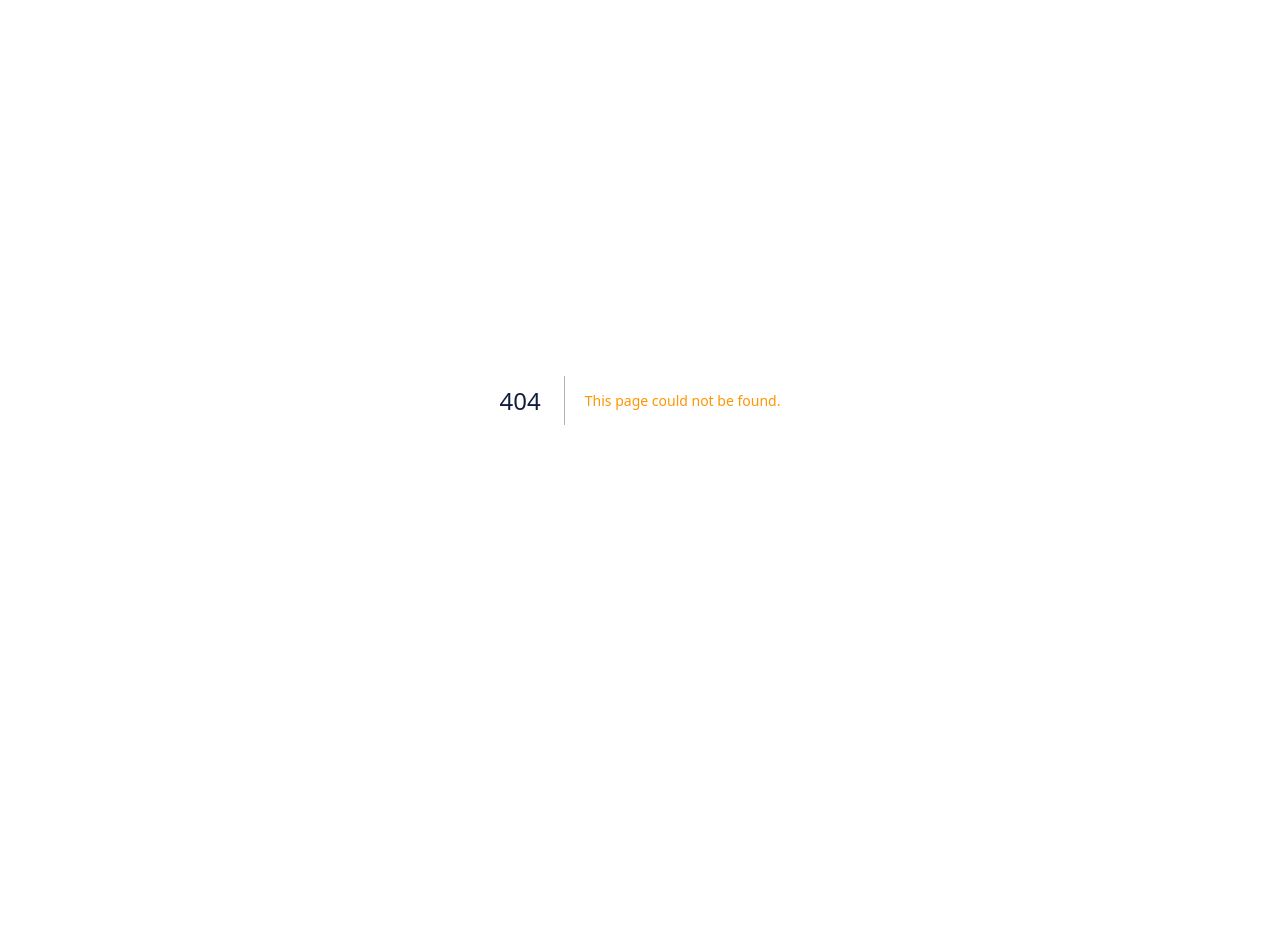
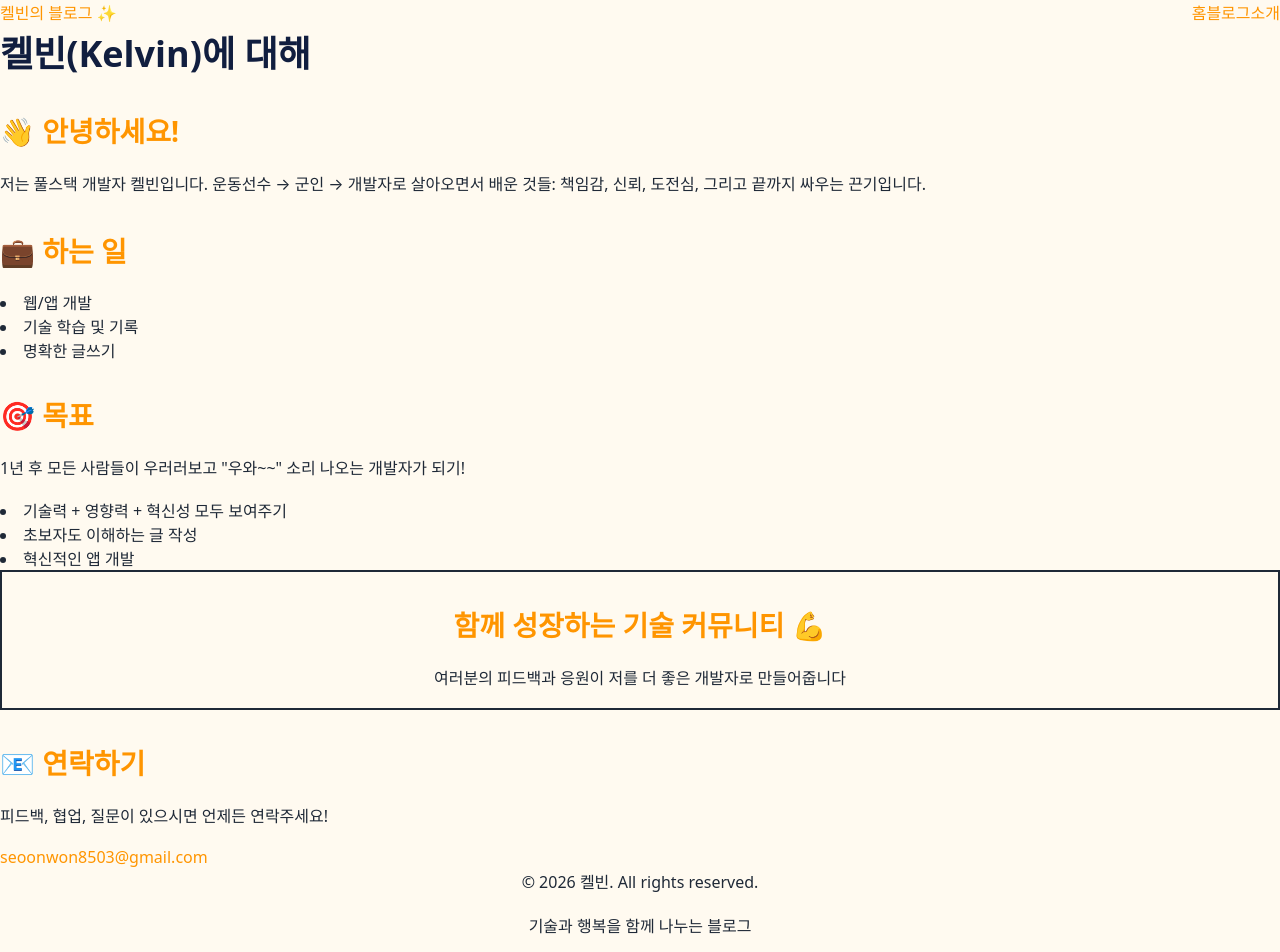
Before and after one commit to Kevin-park7/my-blog, a Next.js app: page /about in a window 1280 px wide. Before the commit this address had no page. Shown: the top 952 px of the page. Before the commit the page ends 800 px from the top, so only its background shows below. Built offline with nearby package versions, Linux system fonts and the light colour scheme.

Commit message:
feat: add about and 404 pages

```diff
--- /dev/null
+++ b/src/app/about/page.tsx
@@ -0,0 +1,72 @@
+import { Header } from '@/components/Header';
+import { Footer } from '@/components/Footer';
+import { HappyBanner } from '@/components/HappyBanner';
+
+export default function About() {
+  return (
+    <>
+      <Header />
+      <main className="max-w-3xl mx-auto px-6 py-12">
+        <h1 className="text-4xl font-bold text-blue-900 mb-8">
+          켈빈(Kelvin)에 대해
+        </h1>
+
+        <section className="mb-8">
+          <h2 className="text-2xl font-semibold text-orange-500 mb-4">
+            👋 안녕하세요!
+          </h2>
+          <p className="text-gray-700 leading-relaxed mb-4">
+            저는 풀스택 개발자 켈빈입니다. 운동선수 → 군인 → 개발자로 살아오면서
+            배운 것들: 책임감, 신뢰, 도전심, 그리고 끝까지 싸우는 끈기입니다.
+          </p>
+        </section>
+
+        <section className="mb-8">
+          <h2 className="text-2xl font-semibold text-orange-500 mb-4">
+            💼 하는 일
+          </h2>
+          <ul className="list-disc list-inside space-y-2 text-gray-700">
+            <li>웹/앱 개발</li>
+            <li>기술 학습 및 기록</li>
+            <li>명확한 글쓰기</li>
+          </ul>
+        </section>
+
+        <section className="mb-8">
+          <h2 className="text-2xl font-semibold text-orange-500 mb-4">
+            🎯 목표
+          </h2>
+          <p className="text-gray-700 leading-relaxed mb-4">
+            1년 후 모든 사람들이 우러러보고 "우와~~" 소리 나오는 개발자가 되기!
+          </p>
+          <ul className="list-disc list-inside space-y-2 text-gray-700">
+            <li>기술력 + 영향력 + 혁신성 모두 보여주기</li>
+            <li>초보자도 이해하는 글 작성</li>
+            <li>혁신적인 앱 개발</li>
+          </ul>
+        </section>
+
+        <HappyBanner
+          title="함께 성장하는 기술 커뮤니티 💪"
+          message="여러분의 피드백과 응원이 저를 더 좋은 개발자로 만들어줍니다"
+        />
+
+        <section className="mb-8">
+          <h2 className="text-2xl font-semibold text-orange-500 mb-4">
+            📧 연락하기
+          </h2>
+          <p className="text-gray-700 mb-2">
+            피드백, 협업, 질문이 있으시면 언제든 연락주세요!
+          </p>
+          <a
+            href="mailto:seoonwon8503@gmail.com"
+            className="text-orange-500 hover:underline font-semibold"
+          >
+            seoonwon8503@gmail.com
+          </a>
+        </section>
+      </main>
+      <Footer />
+    </>
+  );
+}
--- /dev/null
+++ b/src/app/not-found.tsx
@@ -0,0 +1,24 @@
+import Link from 'next/link';
+import { Header } from '@/components/Header';
+import { Footer } from '@/components/Footer';
+
+export default function NotFound() {
+  return (
+    <>
+      <Header />
+      <main className="max-w-3xl mx-auto px-6 py-24 text-center">
+        <h1 className="text-6xl font-bold text-blue-900 mb-4">404</h1>
+        <p className="text-2xl text-gray-600 mb-8">
+          페이지를 찾을 수 없습니다 😔
+        </p>
+        <Link
+          href="/"
+          className="inline-block bg-orange-500 text-white px-8 py-3 rounded-lg hover:bg-orange-600 transition"
+        >
+          홈으로 돌아가기
+        </Link>
+      </main>
+      <Footer />
+    </>
+  );
+}
```
